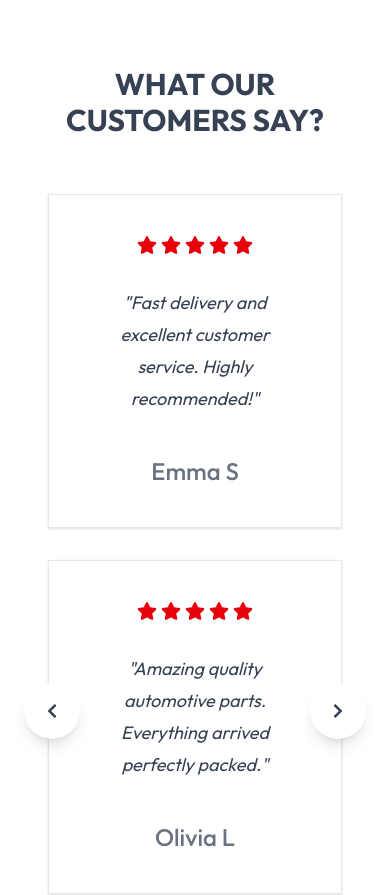
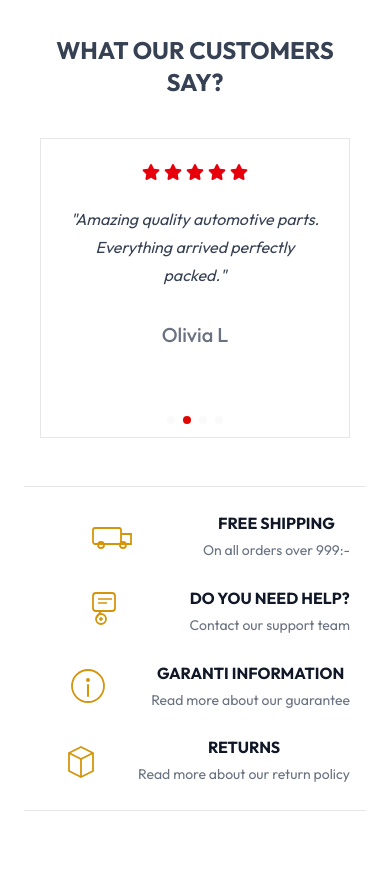
Before and after one commit to kmuniba2525/AgAuto-Cars, a React (Vite) app in the folder Client/: page / in a window 390 px wide. Shown: the part 980-1875 px from the top of the page. Built offline with nearby package versions, Linux system fonts and the light colour scheme; no server answers.

Commit message:
Responsiveness added

```diff
--- a/Client/src/Components/InfoBanner.jsx
+++ b/Client/src/Components/InfoBanner.jsx
@@ -52,20 +52,33 @@ const InfoBanner = () => {
   ];
 
   return (
-    <div className=" border-y border-gray-200 px-10 py-8">
-      <div className="grid grid-cols-2 md:grid-cols-4 gap-6 max-w-6xl mx-auto">
+  <div className="border-y border-gray-200 py-6 sm:py-8">
+    <div className="max-w-6xl mx-auto px-4 sm:px-6 lg:px-8">
+      <div className="grid grid-cols-1 sm:grid-cols-2 lg:grid-cols-4 gap-6 md:gap-8">
         {items.map((item) => (
-          <div key={item.title} className="flex items-center gap-4">
-            <div className="shrink-0">{item.icon}</div>
+          <div
+            key={item.title}
+            className="flex items-center gap-4 text-center sm:text-left"
+          >
+            <div className="shrink-0 mx-auto sm:mx-0">
+              {item.icon}
+            </div>
+
             <div>
-              <p className="font-bold text-lg text-gray-900 mb-1">{item.title}</p>
-              <p className="text-sm text-gray-500">{item.description}</p>
+              <p className="font-bold text-base sm:text-lg text-gray-900 mb-1">
+                {item.title}
+              </p>
+
+              <p className="text-sm text-gray-500 leading-relaxed">
+                {item.description}
+              </p>
             </div>
           </div>
         ))}
       </div>
     </div>
-  );
+  </div>
+);
 };
 
 export default InfoBanner;
--- a/Client/src/Components/Testimonials.jsx
+++ b/Client/src/Components/Testimonials.jsx
@@ -1,5 +1,10 @@
 import React from "react";
-import { FaStar, FaChevronLeft, FaChevronRight } from "react-icons/fa";
+import { FaStar } from "react-icons/fa";
+import { Swiper, SwiperSlide } from "swiper/react";
+import { Pagination, Autoplay } from "swiper/modules";
+
+import "swiper/css";
+import "swiper/css/pagination";
 
 const testimonials = [
   {
@@ -20,74 +25,62 @@ const testimonials = [
     review:
       "Great prices and quick shipping. Will definitely buy again!",
   },
+  {
+    id: 4,
+    name: "Sarah K",
+    review:
+      "Very professional service and excellent product quality.",
+  },
 ];
 
 const Testimonial = () => {
   return (
-    <section className=" py-20">
-
-      <div className="max-w-7xl mx-auto px-6">
-
-        {/* Heading */}
-
-        <h2 className="text-3xl font-bold text-center uppercase mb-14">
+    <section className="py-12 sm:py-16 md:py-20">
+      <div className="max-w-7xl mx-auto px-4 sm:px-6">
+        <h2 className="text-2xl sm:text-3xl font-bold text-center uppercase mb-10 sm:mb-14">
           What Our Customers Say?
         </h2>
 
-        <div className="relative">
-
-          {/* Left Button */}
-
-          <button className="absolute -left-6 top-1/2 -translate-y-1/2 bg-white shadow-lg rounded-full w-14 h-14 flex items-center justify-center hover:bg-red-600 transition">
-            <FaChevronLeft className="text-gray-700" />
-          </button>
-
-          {/* Cards */}
-
-          <div className="grid md:grid-cols-3 gap-8">
-
-            {testimonials.map((item) => (
-              <div
-                key={item.id}
-                className="bg-white border border-gray-200 p-10 text-center shadow-sm hover:shadow-lg transition"
-              >
-                {/* Stars */}
-
-                <div className="flex justify-center gap-1 text-red-600 text-xl mb-8">
+        <Swiper
+          modules={[Pagination, Autoplay]}
+          spaceBetween={24}
+          pagination={{ clickable: true }}
+          autoplay={{
+            delay: 4000,
+            disableOnInteraction: false,
+          }}
+          breakpoints={{
+            0: {
+              slidesPerView: 1,
+            },
+            640: {
+              slidesPerView: 2,
+            },
+            1024: {
+              slidesPerView: 3,
+            },
+          }}
+        >
+          {testimonials.map((item) => (
+            <SwiperSlide key={item.id}>
+              <div className="bg-white border border-gray-200 p-6 sm:p-8 text-center shadow-sm hover:shadow-lg transition min-h-[300px]">
+                <div className="flex justify-center gap-1 text-red-600 text-lg sm:text-xl mb-6">
                   {[...Array(5)].map((_, index) => (
                     <FaStar key={index} />
                   ))}
                 </div>
 
-                {/* Review */}
-
-                <p className="italic text-gray-700 text-lg leading-8 mb-10">
+                <p className="italic text-gray-700 text-base sm:text-lg leading-7 mb-8">
                   "{item.review}"
                 </p>
 
-                {/* Name */}
-
-                <h3 className="text-gray-500 text-2xl font-medium">
+                <h3 className="text-gray-500 text-xl sm:text-2xl font-medium">
                   {item.name}
                 </h3>
               </div>
-            ))}
-          </div>
-
-          {/* Right Button */}
-
-          <button className="absolute -right-6 top-1/2 -translate-y-1/2 bg-white shadow-lg rounded-full w-14 h-14 flex items-center justify-center hover:bg-red-600 transition">
-            <FaChevronRight className="text-gray-700" />
-          </button>
-        </div>
-
-        {/* Dots */}
-
-        <div className="flex justify-center gap-3 mt-12">
-          <span className="w-3 h-3 rounded-full bg-black"></span>
-          <span className="w-3 h-3 rounded-full bg-gray-300"></span>
-        </div>
-
+            </SwiperSlide>
+          ))}
+        </Swiper>
       </div>
     </section>
   );
--- a/Client/src/Pages/AllProducts.jsx
+++ b/Client/src/Pages/AllProducts.jsx
@@ -28,7 +28,6 @@ const AllProducts = () => {
   const [currentPage, setCurrentPage] = useState(1);
   const [mobileFilterOpen, setMobileFilterOpen] = useState(false);
   const [categoryPage, setCategoryPage] = useState(1);
-  // const [categoryPage, setCategoryPage] = useState(1);
 
 const CATEGORIES_PER_PAGE = 3;
 
@@ -52,8 +51,6 @@ const totalCategoryPages =
   };
 
   const clearAllCategories = () => setSelectedCategories([]);
-
-
 
   // Main filtering + sorting
   const filteredProducts = useMemo(() => {
@@ -144,7 +141,6 @@ const totalCategoryPages =
       </div>
 
       {/* Scrollable body */}
-      {/* <div className="flex-1 overflow-y-auto p-4 sm:p-5 space-y-6"> */}
       <div className="p-4 sm:p-5 space-y-6">
         {/* Availability */}
         <div>
@@ -315,21 +311,6 @@ const totalCategoryPages =
                 Find the products that match your style and needs.
               </p>
             </div>
-
-            <p className="
-text-sm
-text-gray-600
-bg-white
-border
-border-gray-200
-rounded-2xl
-px-4
-py-2.5
-shadow-sm
-">
-              <span className="font-semibold text-gray-900">{filteredProducts.length}</span>{" "}
-              Products available
-            </p>
           </div>
         </div>
 
@@ -344,35 +325,12 @@ shadow-sm
           {/* Main content */}
           <main className="flex-1 min-w-0">
             {/* Sort / Filter bar */}
-            <div className="
-bg-white
-border
-border-gray-200/80
-rounded-3xl
-p-4
-sm:p-5
-md:p-6
-mb-6
-shadow-lg
-shadow-black/[0.03]
-">
+            <div className="bg-white border border-gray-200/80 rounded-3xl px-4 sm:px-5 py-3 mb-6 shadow-lg shadow-black/[0.03] flex items-center justify-between gap-3">
+              {/* Left: mobile filter button + product count */}
               <div className="flex items-center gap-3">
-                {/* Mobile filter trigger */}
                 <button
                   onClick={() => setMobileFilterOpen(true)}
-                  className="lg:hidden
-flex
-items-center
-justify-center
-gap-2
-px-4
-py-3
-rounded-2xl
-border
-border-gray-200
-bg-gray-50
-font-medium
- border border-gray-200 rounded-xl text-sm font-medium text-gray-700 hover:border-primary hover:text-primary transition-colors relative"
+                  className="lg:hidden flex items-center gap-2 px-3 py-2 rounded-xl border border-gray-200 bg-gray-50 text-sm font-medium text-gray-700 hover:border-primary hover:text-primary transition-colors relative"
                 >
                   <svg className="w-4 h-4" fill="none" viewBox="0 0 24 24" stroke="currentColor" strokeWidth={1.8}>
                     <path strokeLinecap="round" strokeLinejoin="round" d="M3 4h18M7 10h10M11 16h2" />
@@ -385,37 +343,35 @@ font-medium
                   )}
                 </button>
 
-                <div>
-                  <p className="font-semibold text-gray-900 text-sm sm:text-base">
-                    {showCategoryWise
-                      ? "Browse by Category"
-                      : `${filteredProducts.length} Products Found`}
-                  </p>
-                  <p className="text-xs sm:text-sm text-gray-500 hidden sm:block mt-0.5">
-                    Premium products selected for you
+                <p className="text-sm text-gray-500">
+                  <span className="font-semibold text-gray-800">{filteredProducts.length}</span>{" "}
+                  Products Found
                 </p>
               </div>
-              </div>
 
-              <div className="flex items-center gap-2 sm:gap-3">
-                <span className="text-sm text-gray-500 whitespace-nowrap">Sort:</span>
-                <div className="relative flex-1 sm:flex-none">
+              {/* Right: sort dropdown */}
+              <div className="relative">
                 <select
                   value={sortBy}
                   onChange={(e) => setSortBy(e.target.value)}
-                    className="w-full appearance-none border border-gray-200 rounded-xl pl-3 pr-8 py-2 sm:py-2.5 text-sm outline-none focus:border-primary focus:ring-2 focus:ring-primary/15 bg-white cursor-pointer transition-colors"
+                  className="appearance-none pl-3 pr-8 py-2 text-sm bg-gray-50 border border-gray-200 rounded-xl text-gray-700 font-medium focus:outline-none focus:ring-2 focus:ring-primary/20 focus:border-primary/40 transition-all cursor-pointer hover:border-gray-300"
                 >
-                    <option value="default">Featured</option>
+                  <option value="default">Sort: Default</option>
+                  <option value="priceLow">Price: Low → High</option>
+                  <option value="priceHigh">Price: High → Low</option>
+                  <option value="nameAZ">Name: A → Z</option>
+                  <option value="nameZA">Name: Z → A</option>
                   <option value="newest">Newest First</option>
-                    <option value="priceLow">Price: Low to High</option>
-                    <option value="priceHigh">Price: High to Low</option>
-                    <option value="nameAZ">Name: A to Z</option>
-                    <option value="nameZA">Name: Z to A</option>
                 </select>
-                  <span className="pointer-events-none absolute right-3 top-1/2 -translate-y-1/2 text-gray-400 text-xs">
-                    ▾
-                  </span>
-                </div>
+                <svg
+                  className="pointer-events-none absolute right-2.5 top-1/2 -translate-y-1/2 w-3.5 h-3.5 text-gray-400"
+                  fill="none"
+                  viewBox="0 0 24 24"
+                  stroke="currentColor"
+                  strokeWidth={2}
+                >
+                  <path strokeLinecap="round" strokeLinejoin="round" d="M19 9l-7 7-7-7" />
+                </svg>
               </div>
             </div>
 
@@ -515,22 +471,13 @@ font-medium
                             "
                           >
                             View All
-
                             <span className="transition-transform group-hover:translate-x-0.5">
                               →
                             </span>
                           </button>
                         </div>
 
-                        <div className="
-    grid
-    grid-cols-1
-    sm:grid-cols-2
-    lg:grid-cols-3
-    xl:grid-cols-4
-    gap-5
-    sm:gap-6
-  ">
+                        <div className="grid grid-cols-1 sm:grid-cols-2 lg:grid-cols-3 xl:grid-cols-4 gap-5 sm:gap-6">
                           {categoryProducts.slice(0, 4).map((product) => (
                             <div
                               key={product._id}
@@ -583,15 +530,7 @@ font-medium
               <>
                 {/* Filtered products grid */}
                 {paginatedProducts.length > 0 ? (
-                  <div className="
-grid
-grid-cols-1
-sm:grid-cols-2
-lg:grid-cols-3
-xl:grid-cols-4
-gap-5
-sm:gap-6
-">
+                  <div className="grid grid-cols-1 sm:grid-cols-2 lg:grid-cols-3 xl:grid-cols-4 gap-5 sm:gap-6">
                     {paginatedProducts.map((product) => (
                       <div
                         key={product._id}
@@ -602,19 +541,7 @@ sm:gap-6
                     ))}
                   </div>
                 ) : (
-                  <div className="
-                bg-white
-border
-border-gray-200/80
-rounded-[32px]
-px-6
-py-16
-sm:px-10
-sm:py-20
-text-center
-shadow-lg
-shadow-black/[0.03]
-shadow-[0_2px_16px_-6px_rgba(0,0,0,0.06)]">
+                  <div className="bg-white border border-gray-200/80 rounded-[32px] px-6 py-16 sm:px-10 sm:py-20 text-center shadow-lg shadow-black/[0.03] shadow-[0_2px_16px_-6px_rgba(0,0,0,0.06)]">
                     <div className="mx-auto mb-4 w-12 h-12 sm:w-14 sm:h-14 rounded-full bg-gray-50 border border-gray-200 flex items-center justify-center">
                       <svg
                         xmlns="http://www.w3.org/2000/svg"
@@ -643,7 +570,6 @@ shadow-[0_2px_16px_-6px_rgba(0,0,0,0.06)]">
 
                 {/* Pagination */}
                 {totalPages > 1 && (
-
                   <div className="w-full flex flex-wrap items-center justify-center gap-1.5 sm:gap-2 mt-8 sm:mt-12 lg:-ml-[140px]">
                     <button
                       onClick={() => setCurrentPage((p) => Math.max(p - 1, 1))}
```
Lines whose indentation alone changed are shown as unchanged.
